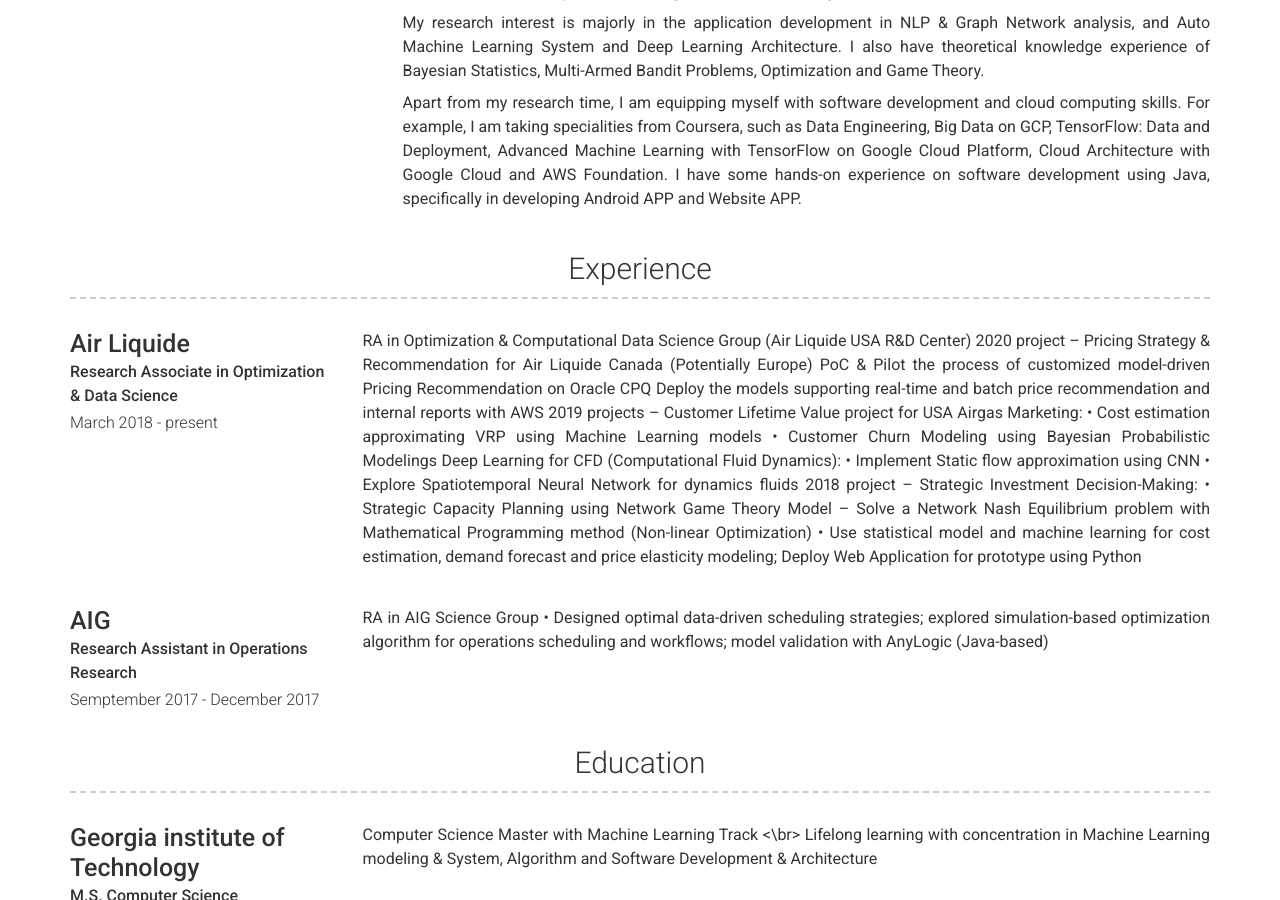
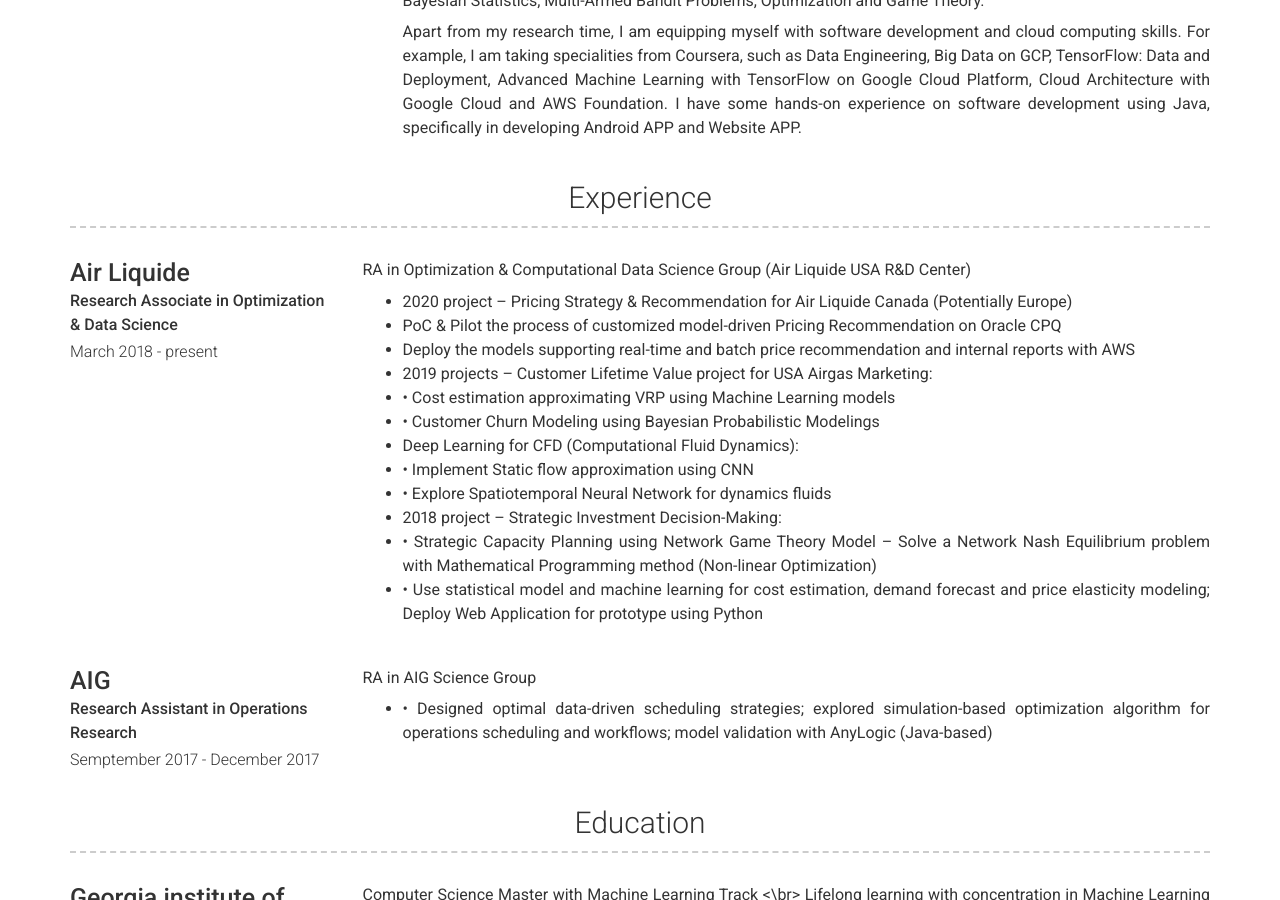
Before and after one commit to yilunchen27/yilunchen27.github.io, a Jekyll site: the page built from index.md, in a window 1280 px wide and 900 px high, scrolled down 521 px. Built offline with Jekyll 4.4.1, drawn with Linux system fonts in a browser that asks for light colours; nearby versions of some CDN libraries.

Commit message:
update resume

```diff
--- a/_config.yml
+++ b/_config.yml
@@ -46,9 +46,9 @@ googleplus_username:
 about_title: About Me
 about_profile_image: assets/photo.png
 about_content: | # this will include new lines to allow paragraphs
-    - Computer Languages: Python, R, SQL, C++, Java, Matlab |
-    - Big Data Skills: Spark, Hive, AWS, Google Cloud, Azure, Databricks, Docker, Git |
-    - Relevant Packages: Scikit-learn, XGBoost, PySpark, Tensorflow, PyMC3, Flask, Bokeh |
+    - Computer Languages: Python, R, SQL, C++, Java, Matlab
+    - Big Data Skills: Spark, Hive, AWS, Google Cloud, Azure, Databricks, Docker, Git
+    - Relevant Packages: Scikit-learn, XGBoost, PySpark, Tensorflow, PyMC3, Flask, Bokeh
 
       I'm currently a Research Associate in Optimization and Data Science, with passion in large-scale machine learning models and scalable data-driven decision-making leveraged in cloud computing. My career goal is to combine the state-of-art in modeling with the science and engineering behind scalable machine learning system development and to solve industrial problem with higher-order of efficiency.
 
```
Also changed, not shown: _data/experience.yml (+13 -13 lines).
